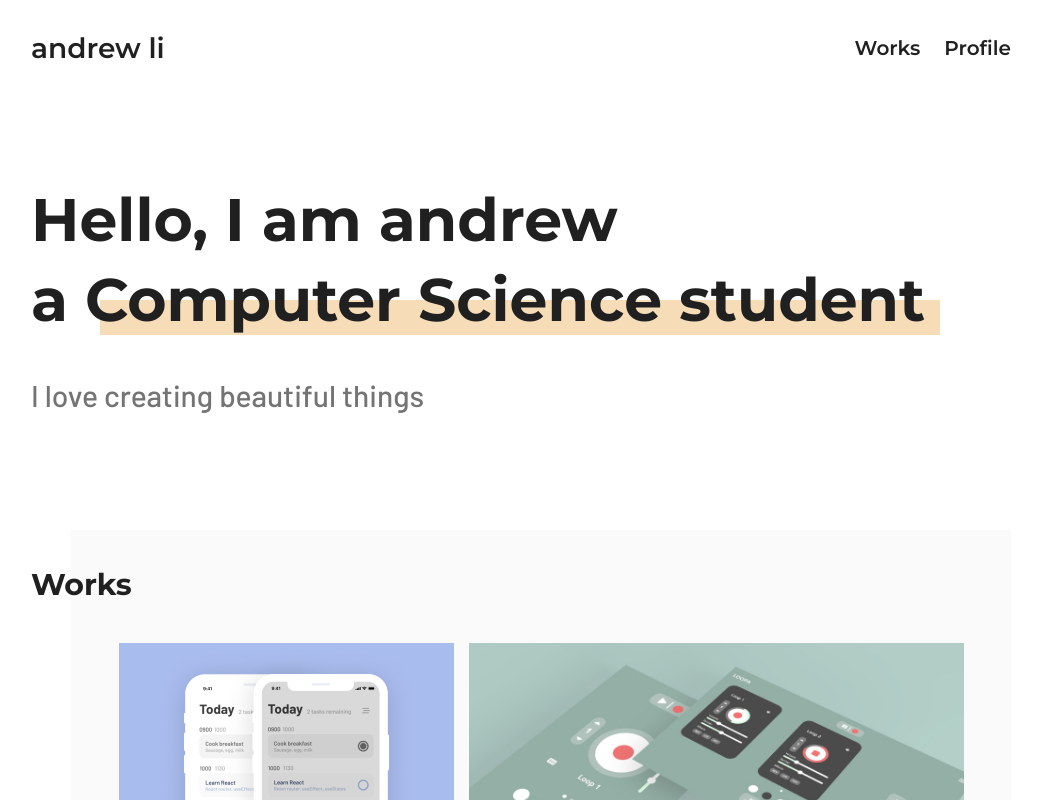
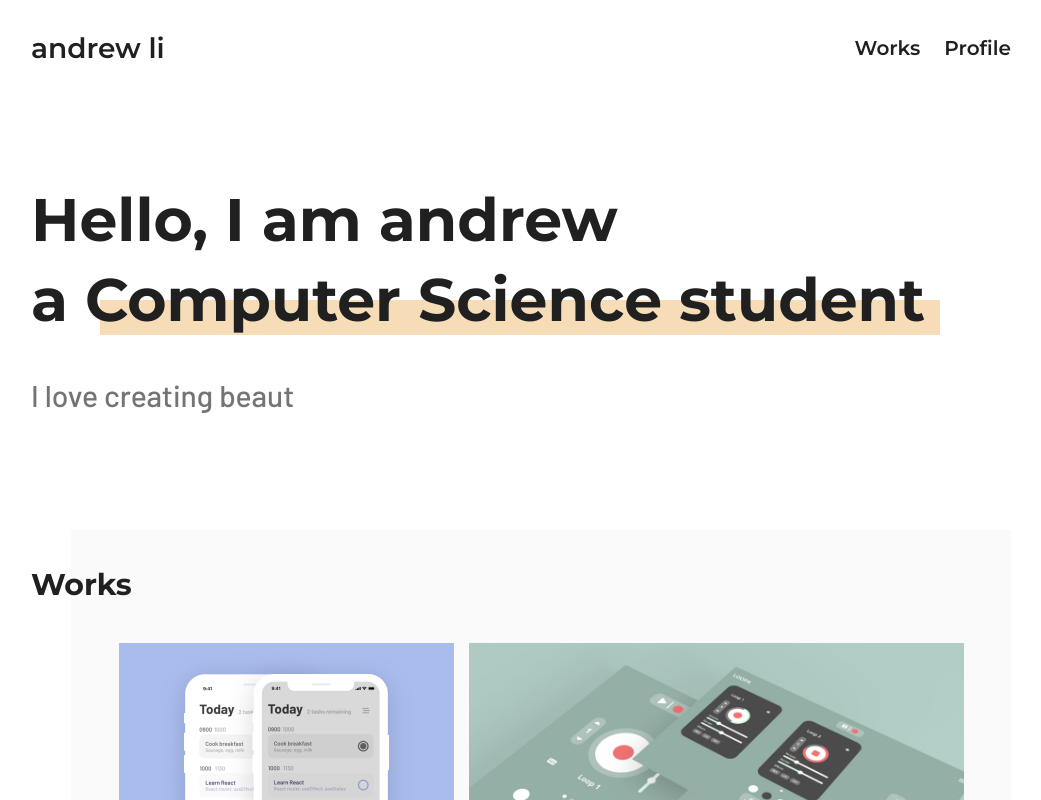
Before and after one commit to IamMrandrew/portfolio, a React (Create React App) app: page / in a window 1280 px wide. Shown: the top 800 px of the page, without its empty margins (119-1160 px from the left). Built offline with nearby package versions, Linux system fonts and the light colour scheme.

Commit message:
feat: typing effect on hero

```diff
--- a/src/App.css
+++ b/src/App.css
@@ -1140,6 +1140,40 @@ body.scroll-lock {
   color: #747474;
 }
 
+.hero .text-wrapper .sub-title::after {
+  content: "";
+  width: 5px;
+  height: 4px;
+  border-right: 3px solid #747474;
+  margin: 8px;
+  -webkit-animation: blink 0.5s step-end infinite;
+          animation: blink 0.5s step-end infinite;
+}
+
+@-webkit-keyframes blink {
+  0% {
+    opacity: 1;
+  }
+  50% {
+    opacity: 0;
+  }
+  100% {
+    opacity: 1;
+  }
+}
+
+@keyframes blink {
+  0% {
+    opacity: 1;
+  }
+  50% {
+    opacity: 0;
+  }
+  100% {
+    opacity: 1;
+  }
+}
+
 @media screen and (max-width: 767px) {
   .hero {
     height: 350px;
--- a/src/components/Hero.js
+++ b/src/components/Hero.js
@@ -1,6 +1,34 @@
-import React from "react";
+import React, { useState, useEffect } from "react";
 
 const Hero = () => {
+  const [text, setText] = useState("");
+
+  useEffect(() => {
+    const texts = [
+      "creating beautiful things",
+      "solving problems with my own creation",
+      "exploring interesting things",
+    ];
+    let index = 0;
+    let letterIndex = 0;
+    let currentText = "";
+
+    const typing = () => {
+      index %= texts.length;
+
+      currentText = texts[index];
+
+      setText(currentText.slice(0, ++letterIndex));
+
+      if (currentText.slice(0, letterIndex).length === currentText.length) {
+        index++;
+        letterIndex = 0;
+      }
+    };
+
+    setInterval(typing, 400);
+  }, []);
+
   return (
     <section className="hero custom-container">
       <div className="text-wrapper">
@@ -19,7 +47,7 @@ const Hero = () => {
             <div className="highlighter"></div>
           </span>
         </h1>
-        <p className="sub-title">I love creating beautiful things</p>
+        <p className="sub-title">I love {text}</p>
       </div>
     </section>
   );
--- a/src/css/components/_hero.scss
+++ b/src/css/components/_hero.scss
@@ -31,6 +31,26 @@
       font-size: 30px;
       font-weight: 500;
       color: $tinted;
+
+      &::after {
+        content: "";
+        width: 5px;
+        height: 4px;
+        border-right: 3px solid $tinted;
+        margin: 8px;
+        animation: blink 0.5s step-end infinite;
+      }
+    }
+    @keyframes blink {
+      0% {
+        opacity: 1;
+      }
+      50% {
+        opacity: 0;
+      }
+      100% {
+        opacity: 1;
+      }
     }
   }
 
```
Also changed, not shown: 1 other file (tests, documents, lock files or other folders).
